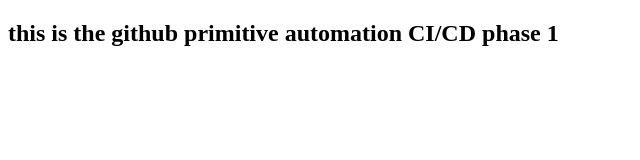
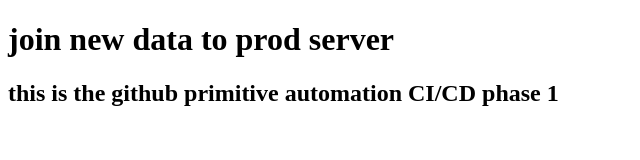
Before and after one commit to BailiMohamedAli/github-actions, a plain HTML site: page index.html in a window 1280 px wide. Shown: the whole page, without its empty margins (0-640 px from the left). Drawn offline with Linux system fonts and the light colour scheme.

Commit message:
new html sequence to prove prod functions

```diff
--- a/index.html
+++ b/index.html
@@ -7,6 +7,7 @@
     <title>Document</title>
 </head>
 <body>
+    <h1>join new data to prod server</h1>
     <h2>this is the github primitive automation CI/CD phase 1</h2>
 </body>
 </html>
```
